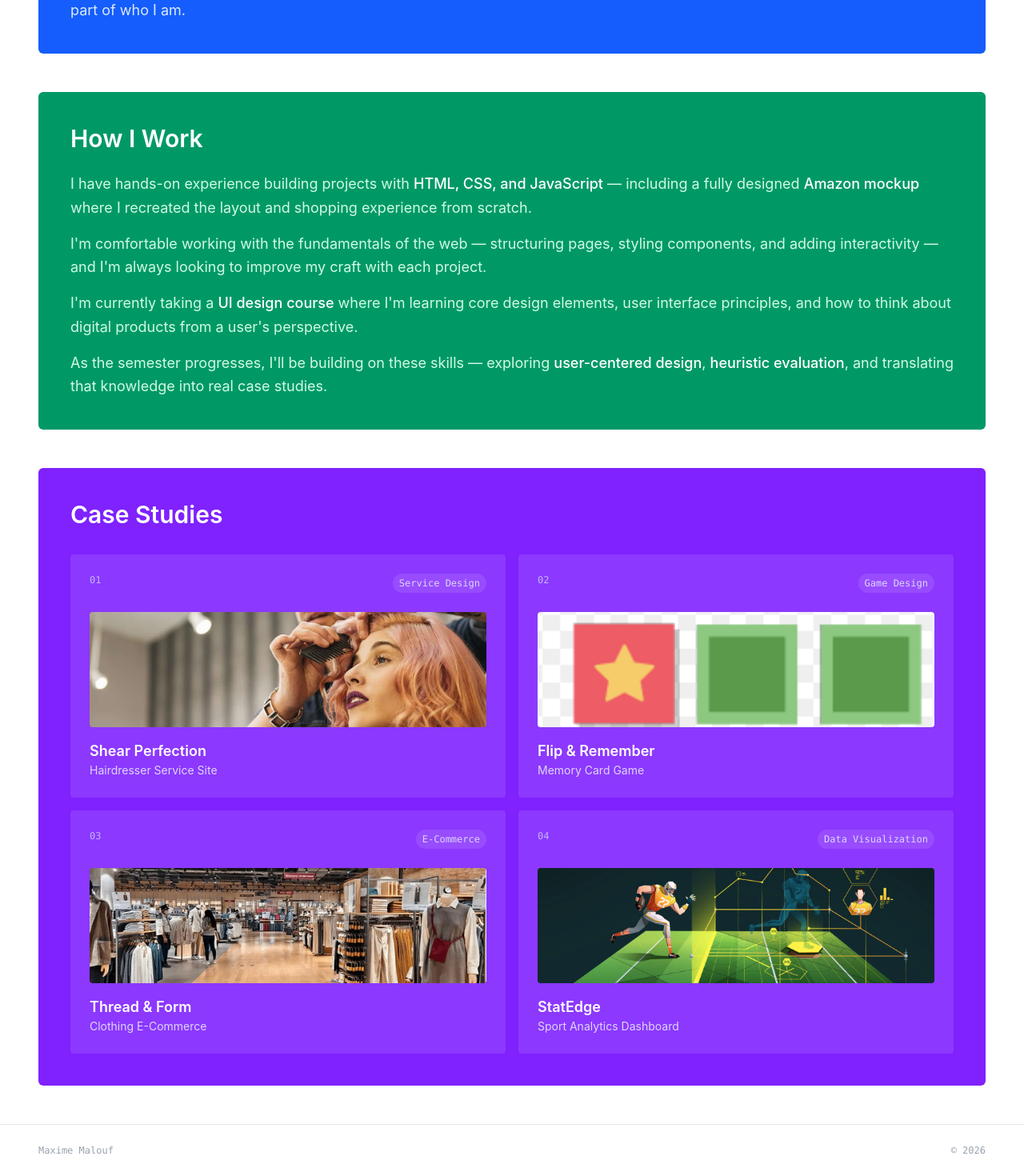
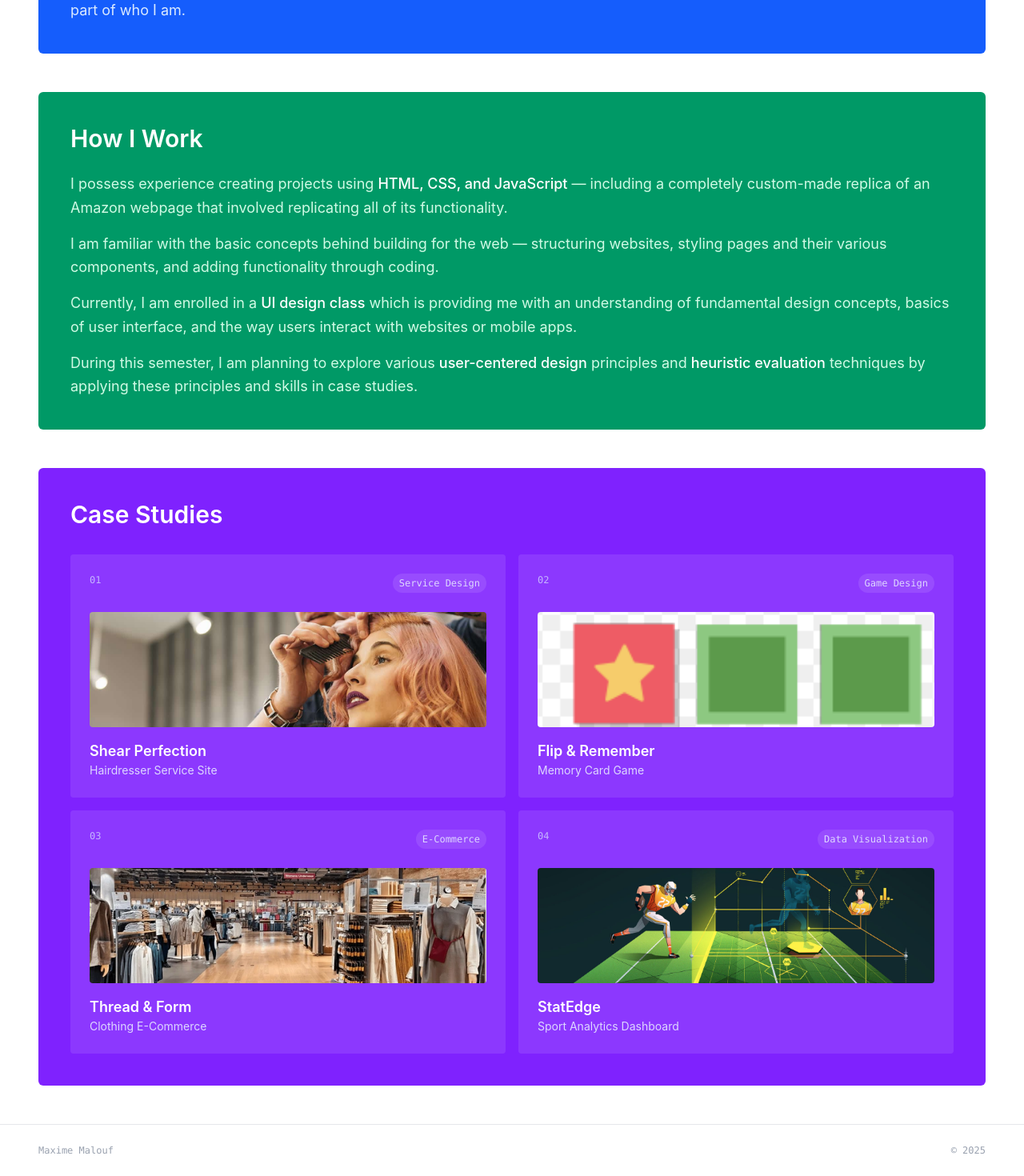
Before and after one commit to maximomalo/portfolio-page, a React (Vite) app: page / in a window 1280 px wide. Shown: the part 481-1951 px from the top of the page at 80% size. Built offline with nearby package versions, Linux system fonts and the light colour scheme.

Commit message:
Updated work

```diff
--- a/src/App.jsx
+++ b/src/App.jsx
@@ -36,16 +36,16 @@ export default function App() {
           <h2 className="text-3xl font-semibold text-white mb-6">How I Work</h2>
           <div className="space-y-4 text-emerald-100 text-lg leading-relaxed">
             <p>
-      I have hands-on experience building projects with <span className="text-white font-medium">HTML, CSS, and JavaScript</span> — including a fully designed <span className="text-white font-medium">Amazon mockup</span> where I recreated the layout and shopping experience from scratch.
+              I possess experience creating projects using <span className="text-white font-medium">HTML, CSS, and JavaScript</span> — including a completely custom-made replica of an Amazon webpage that involved replicating all of its functionality.
             </p>
             <p>
-      I'm comfortable working with the fundamentals of the web — structuring pages, styling components, and adding interactivity — and I'm always looking to improve my craft with each project.
+              I am familiar with the basic concepts behind building for the web — structuring websites, styling pages and their various components, and adding functionality through coding.
             </p>
             <p>
-      I'm currently taking a <span className="text-white font-medium">UI design course</span> where I'm learning core design elements, user interface principles, and how to think about digital products from a user's perspective.
+              Currently, I am enrolled in a <span className="text-white font-medium">UI design class</span> which is providing me with an understanding of fundamental design concepts, basics of user interface, and the way users interact with websites or mobile apps.
             </p>
             <p>
-      As the semester progresses, I'll be building on these skills — exploring <span className="text-white font-medium">user-centered design</span>, <span className="text-white font-medium">heuristic evaluation</span>, and translating that knowledge into real case studies.
+              During this semester, I am planning to explore various <span className="text-white font-medium">user-centered design</span> principles and <span className="text-white font-medium">heuristic evaluation</span> techniques by applying these principles and skills in case studies.
             </p>
           </div>
         </section>
@@ -78,7 +78,7 @@ export default function App() {
       {/* Footer */}
       <footer className="px-12 py-6 border-t border-gray-200 flex justify-between text-gray-400 text-xs font-mono">
         <span>Maxime Malouf</span>
-        <span>© 2026</span>
+        <span>© 2025</span>
       </footer>
 
     </div>
```
Lines whose indentation alone changed are shown as unchanged.
